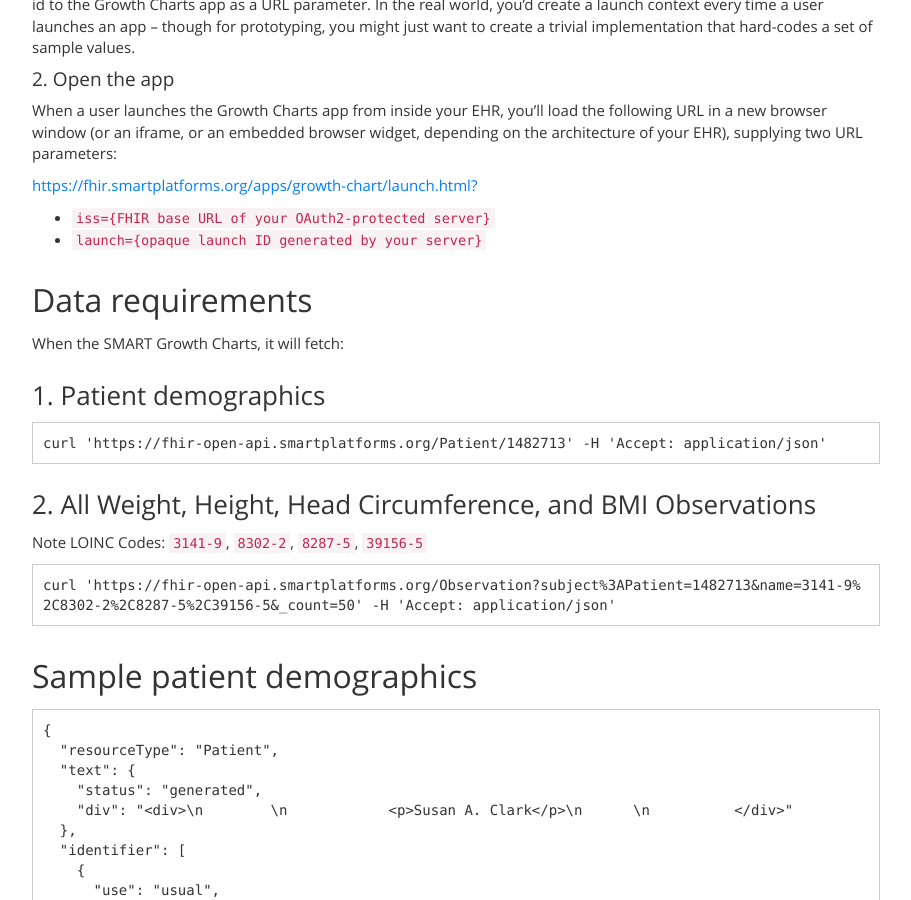
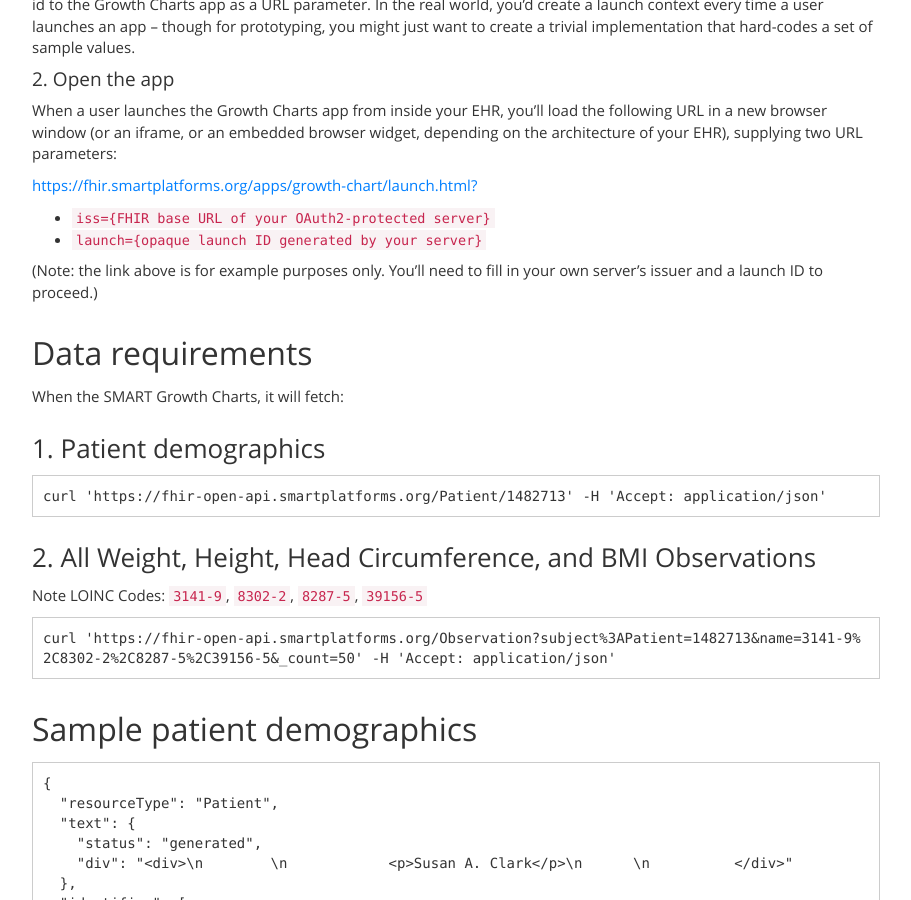
Before and after one commit to smart-on-fhir/smart-on-fhir.github.io, a Jekyll site: the page built from tutorials/server-quick-start/index.md, in a window 1280 px wide and 900 px high, scrolled down 1131 px. Shown: the whole window, without its empty margins (38-949 px from the left). Built offline with Jekyll 4.4.1, drawn with Linux system fonts in a browser that asks for light colours; Markdown is read by kramdown in place of the engine named in the settings.

Commit message:
Clarify in server quickstart that launch urls are examples

```diff
--- a/tutorials/server-quick-start/index.md
+++ b/tutorials/server-quick-start/index.md
@@ -64,10 +64,13 @@
 
 When a user launches the Growth Charts app from inside your EHR, you'll load the following URL in a new browser window (or an iframe, or an embedded browser widget, depending on the architecture of your EHR), supplying two URL parameters:
 
-[https://fhir.smartplatforms.org/apps/growth-chart/launch.html?](https://fhir.smartplatforms.org/apps/growth-chart/launch.html?iss=https://fhir-open-api.smartplatforms.org&launch=23)
+[https://fhir.smartplatforms.org/apps/growth-chart/launch.html?](#)
 
  * `iss={FHIR base URL of your OAuth2-protected server}`
  * `launch={opaque launch ID generated by your server}`
+
+(Note: the link above is for example purposes only. You'll need to fill in your
+own server's issuer and a launch ID to proceed.)
 
 ## Data requirements
 
```
